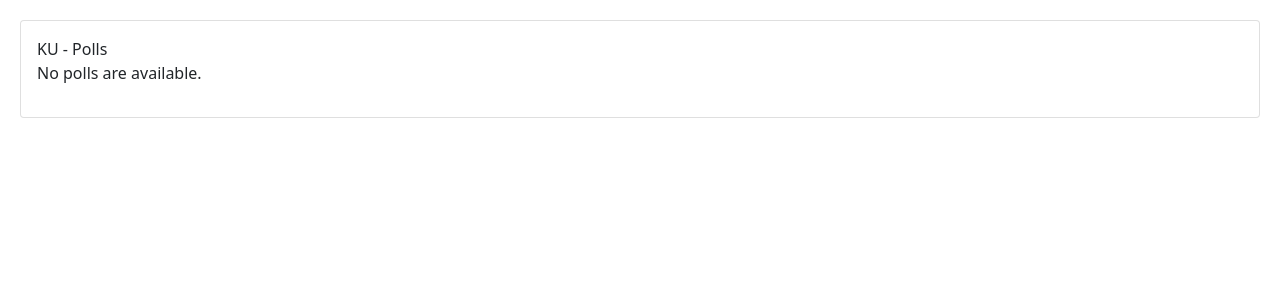
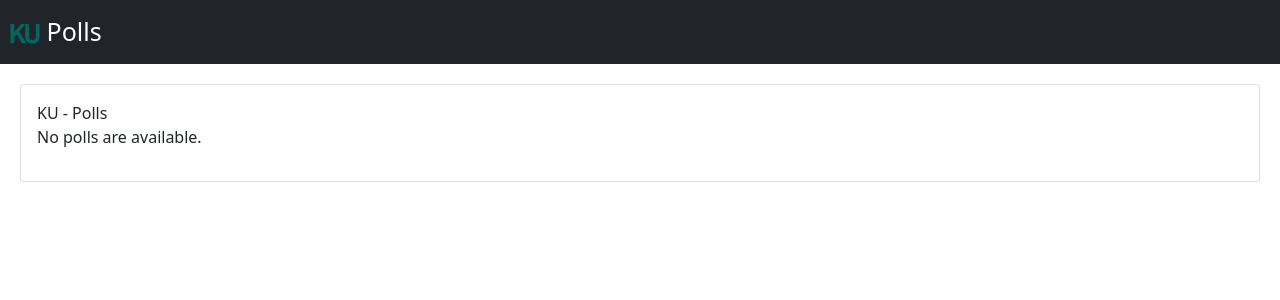
Before and after one commit to sirateek/ku-polls, a Django app: page /polls/ in a window 1280 px wide. Shown: the top 300 px of the page. Run offline with Django 3.2, Linux system fonts and the light colour scheme; data that the repository does not hold is empty.

Commit message:
Add navbar in the base component

```diff
--- a/polls/static/polls/css/style.css
+++ b/polls/static/polls/css/style.css
@@ -3,3 +3,10 @@
 .card {
     margin: 20px;
 }
+
+.navbar-brand {
+    font-size: 25px;
+    text-align: center;
+    vertical-align: center;
+    padding-left: 10px;
+}
--- a/polls/templates/polls/base.html
+++ b/polls/templates/polls/base.html
@@ -1,19 +1,23 @@
 {% load static %}
 
 <html>
+
 <head>
   <title>KU Polls</title>
-    <link
-      href="https://cdn.jsdelivr.net/npm/bootstrap@5.1.0/dist/css/bootstrap.min.css"
-      rel="stylesheet"
-      integrity="sha384-KyZXEAg3QhqLMpG8r+8fhAXLRk2vvoC2f3B09zVXn8CA5QIVfZOJ3BCsw2P0p/We"
-      crossorigin="anonymous"
-    />
+  <link href="https://cdn.jsdelivr.net/npm/bootstrap@5.1.0/dist/css/bootstrap.min.css" rel="stylesheet"
+    integrity="sha384-KyZXEAg3QhqLMpG8r+8fhAXLRk2vvoC2f3B09zVXn8CA5QIVfZOJ3BCsw2P0p/We" crossorigin="anonymous" />
   <link rel="stylesheet" type="text/css" href="{% static 'polls/css/style.css' %}">
   {% block css %}{% endblock css %}
 </head>
 
 <body>
+  <nav class="navbar navbar-dark bg-dark">
+    <div class="navbar-brand">
+      <img src="{% static 'polls/images/KU_logo.svg'%}" width="30" height="30" alt="KU Logo">
+      Polls
+    </div>
+  </nav>
   {% block content %}{% endblock content%}
 </body>
+
 </html>
```
Also changed, not shown: polls/static/polls/images/KU_logo.svg (added). Lines whose indentation alone changed are shown as unchanged.
